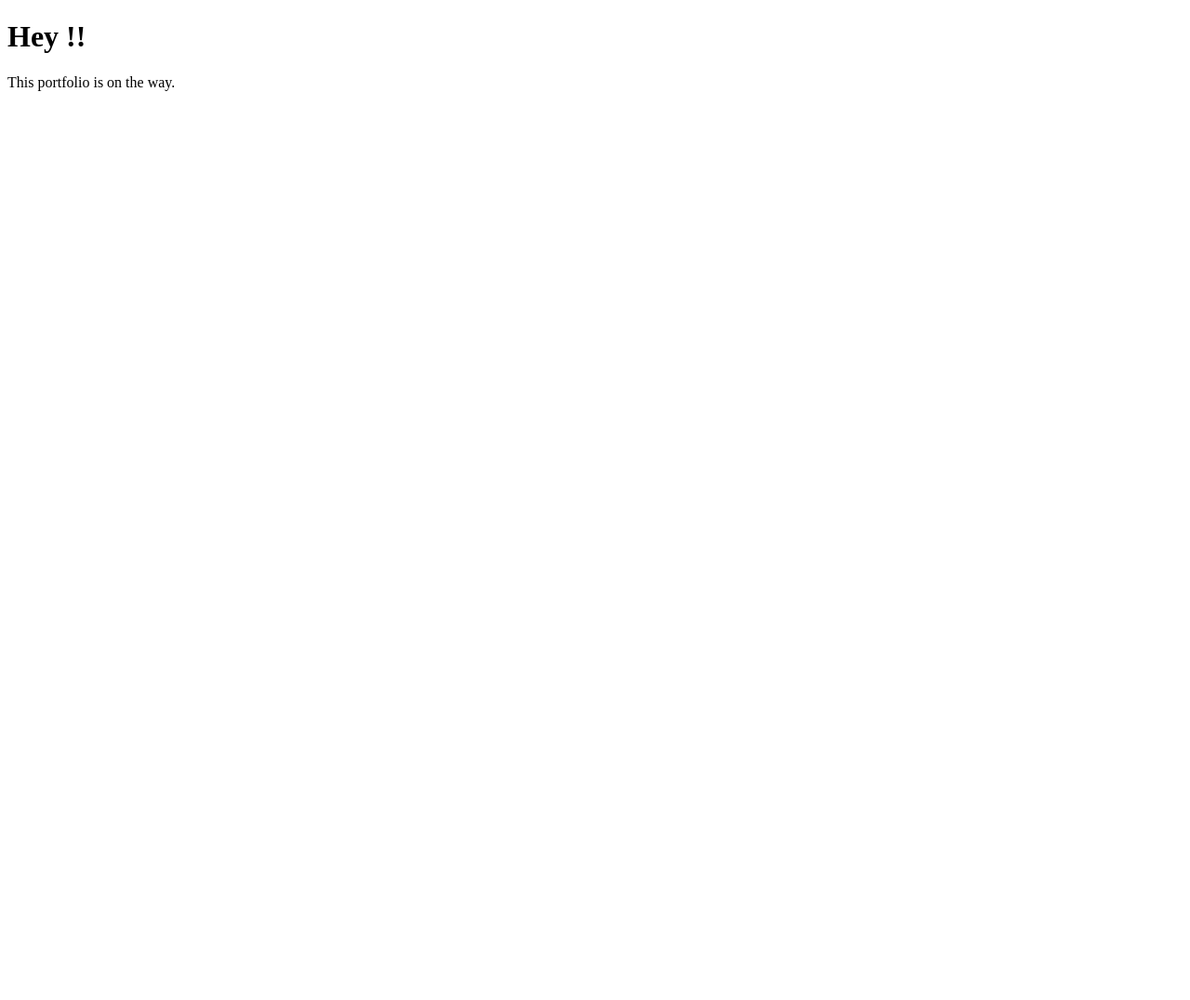
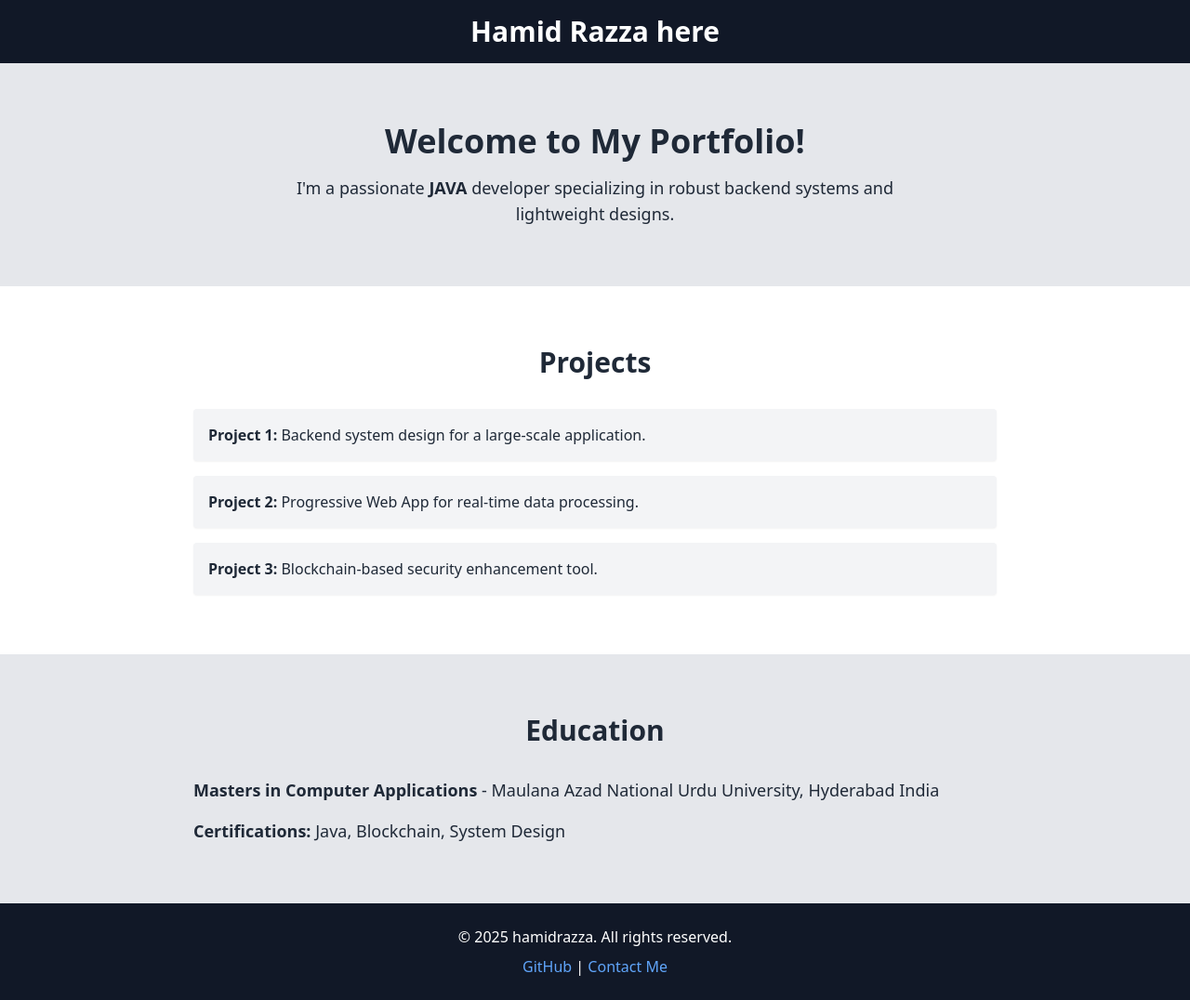
Before and after one commit to hamidrazza/portfolio, a plain HTML site: page index.html in a window 1280 px wide. Shown: the whole page at 93% size. Before the commit the page ends 800 px from the top, so only its background shows below. Drawn offline with nearby package versions, Linux system fonts and the light colour scheme.

Commit message:
Demo design

```diff
--- a/index.html
+++ b/index.html
@@ -3,13 +3,53 @@
 <head>
     <meta charset="UTF-8">
     <meta name="viewport" content="width=device-width, initial-scale=1.0">
-    <title>hamidrazza</title>
-    <link rel="icon" type="image/x-icon" href="./Assests/favicon.ico">
+    <title>hamidrazza Portfolio</title>
+    <link rel="icon" type="image/x-icon" href="./Assests/icon.jpg">
+    <!-- Tailwind CSS CDN -->
+    <script src="https://cdn.tailwindcss.com"></script>
 </head>
-<body>
-    <h1>Hey !!</h1>
-    <p>This portfolio is on the way.</p>
+<body class="bg-gray-100 text-gray-800">
+
+    <!-- Header Section -->
+    <header class="bg-gray-900 text-white py-4 text-center">
+        <h1 class="text-3xl font-bold">Hamid Razza here</h1>
+    </header>
+
+    <!-- Hero Section -->
+    <section class="hero bg-gray-200 py-16 text-center">
+        <h2 class="text-4xl font-bold mb-4">Welcome to My Portfolio!</h2>
+        <p class="text-lg max-w-2xl mx-auto">I'm a passionate <strong>JAVA</strong> developer specializing in robust backend systems and lightweight designs.</p>
+    </section>
+
+    <!-- Projects Section -->
+    <section class="projects py-16 bg-white">
+        <div class="max-w-4xl mx-auto px-4">
+            <h3 class="text-3xl font-semibold mb-8 text-center">Projects</h3>
+            <ul class="space-y-4">
+                <li class="bg-gray-100 p-4 rounded shadow-sm"><strong>Project 1:</strong> Backend system design for a large-scale application.</li>
+                <li class="bg-gray-100 p-4 rounded shadow-sm"><strong>Project 2:</strong> Progressive Web App for real-time data processing.</li>
+                <li class="bg-gray-100 p-4 rounded shadow-sm"><strong>Project 3:</strong> Blockchain-based security enhancement tool.</li>
+            </ul>
+        </div>
+    </section>
+
+    <!-- Education Section -->
+    <section class="education py-16 bg-gray-200">
+        <div class="max-w-4xl mx-auto px-4">
+            <h3 class="text-3xl font-semibold mb-8 text-center">Education</h3>
+            <p class="text-lg mb-4"><strong>Masters in Computer Applications</strong> - Maulana Azad National Urdu University, Hyderabad India</p>
+            <p class="text-lg"><strong>Certifications:</strong> Java, Blockchain, System Design</p>
+        </div>
+    </section>
+
+    <!-- Footer Section -->
+    <footer class="bg-gray-900 text-white py-6 text-center">
+        <p class="mb-2">© 2025 hamidrazza. All rights reserved.</p>
+        <p>
+            <a href="https://github.com/hamidrazza" target="_blank" class="text-blue-400 hover:underline">GitHub</a> |
+            <a href="mailto:razzahamid03@gmail.com" class="text-blue-400 hover:underline">Contact Me</a>
+        </p>
+    </footer>
+
 </body>
-
-
 </html>
```
Also changed, not shown: Assests/icon.jpg (added).
